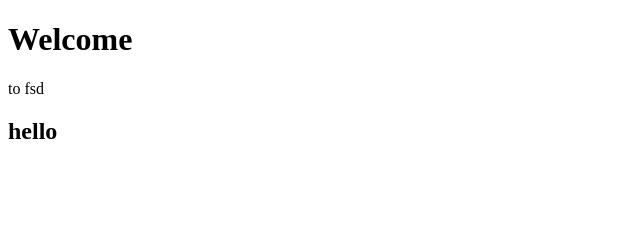
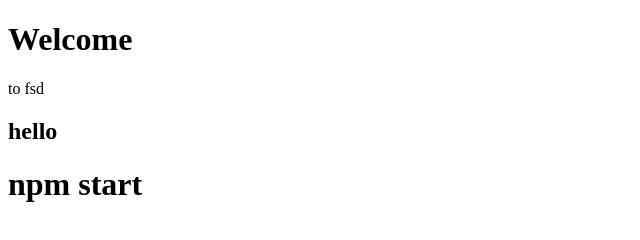
Before and after one commit to pratiksha90/git-test, a website: page index.html in a window 1280 px wide. Shown: the whole page, without its empty margins (0-640 px from the left). Drawn offline with Linux system fonts and the light colour scheme.

Commit message:
fifth commit

```diff
--- a/index.html
+++ b/index.html
@@ -9,5 +9,6 @@
         <h1>Welcome</h1>
         <p>to fsd</p>
         <h2>hello</h2>
+        <h1>npm start</h1>
     </body>
 </html>
```
Also changed, not shown: package.json (added, +27 -0 lines), 1 other file.
